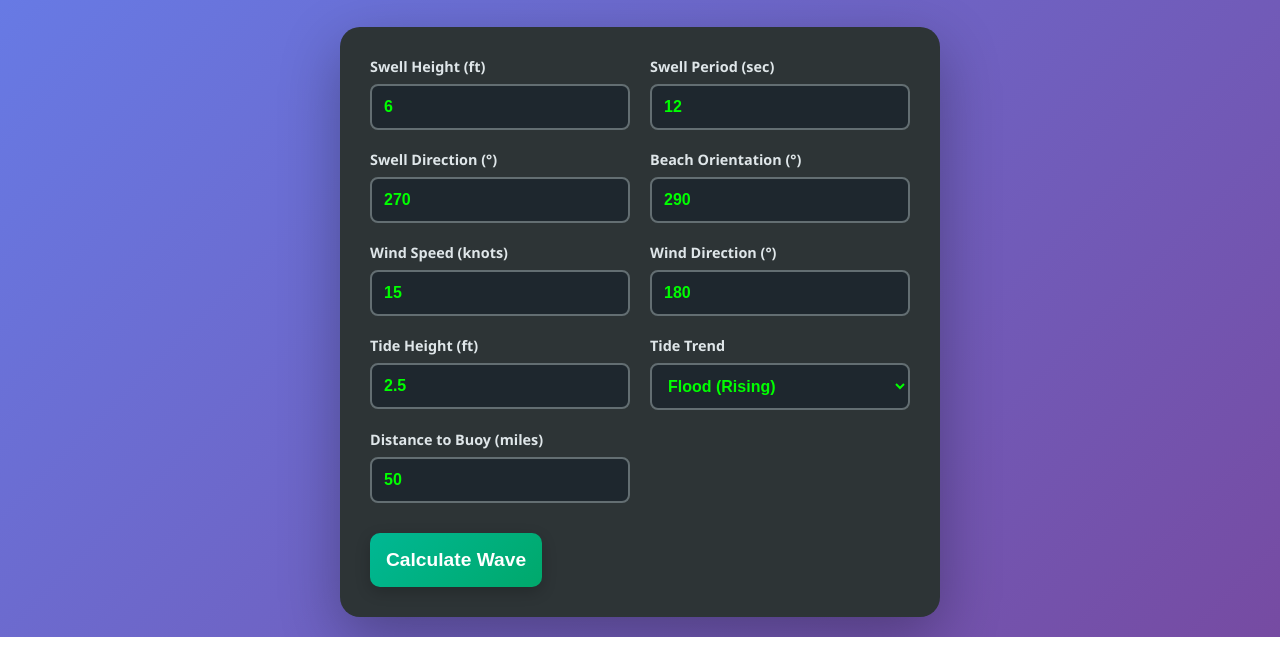
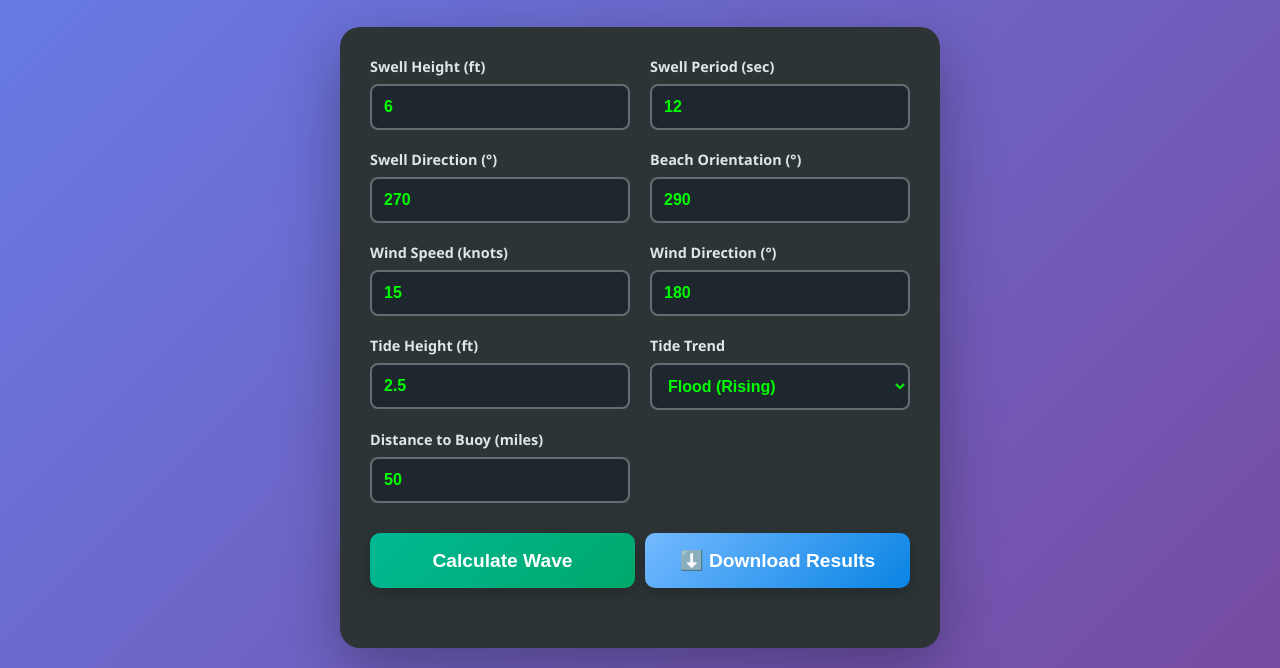
Before and after one commit to sw8424468-72/breasksphere, a plain HTML site: page index.html in a window 1280 px wide. Shown: the part 167-835 px from the top of the page. Before the commit the page ends 804 px from the top, so only its background shows below. Drawn offline with Linux system fonts and the light colour scheme; a script that the page names is missing.

Commit message:
Update wave calculator HTML with download button

```diff
--- a/index.html
+++ b/index.html
@@ -62,7 +62,10 @@
                 </div>
             </div>
 
-            <button class="calculate-btn" onclick="calculateWave()">Calculate Wave</button>
+            <div class="button-group">
+                <button class="calculate-btn" onclick="calculateWave()">Calculate Wave</button>
+                <button class="download-btn" onclick="downloadCalculator()">⬇️ Download Results</button>
+            </div>
 
             <div class="result-section" id="result-section" style="display:none;">
                 <h2>📊 Results</h2>
```
